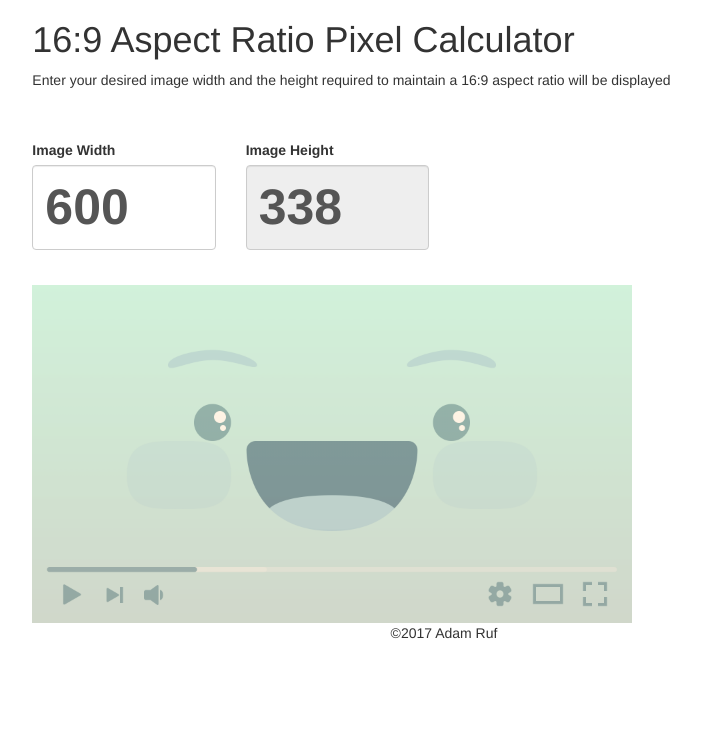
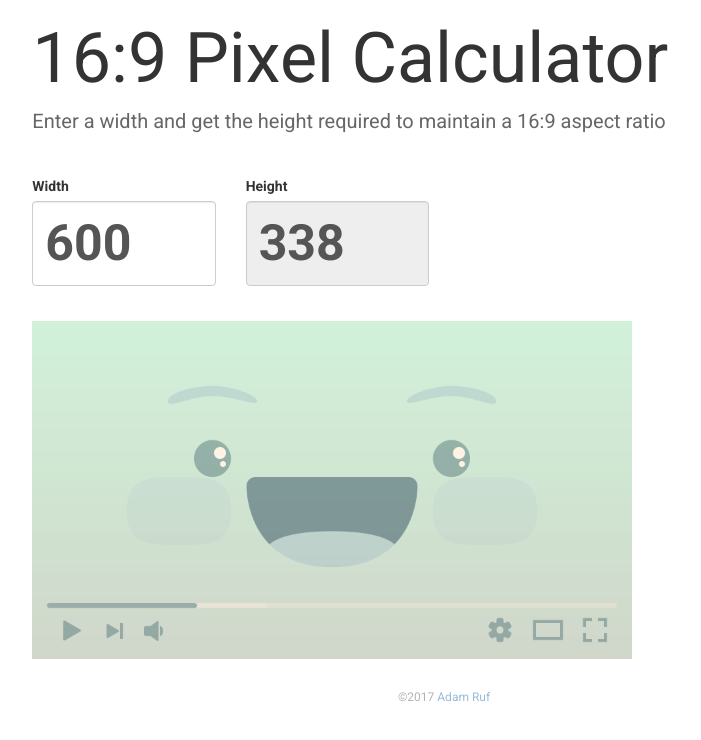
Before and after one commit to adamruf/aspect-ratio-pixel-calculator, a plain HTML site: page index.html in a window 1280 px wide. Shown: the whole page, without its empty margins (196-897 px from the left). Drawn offline with nearby package versions, Linux system fonts and the light colour scheme.

Commit message:
Added Roboto font, content improvements

```diff
--- a/index.html
+++ b/index.html
@@ -4,33 +4,59 @@
   <meta charset="UTF-8">
   <meta name="viewport" content="width=device-width, initial-scale=1.0">
   <meta http-equiv="X-UA-Compatible" content="ie=edge">
-  <title>16:9 Aspect Ratio Pixel Calculator</title>
+  <title>16:9 Pixel Calculator</title>
   <meta description="For any given width, find the height required to maintain a 16:9 aspect ratio.">
   <link href="https://maxcdn.bootstrapcdn.com/bootstrap/3.3.7/css/bootstrap.min.css" rel="stylesheet" integrity="sha384-BVYiiSIFeK1dGmJRAkycuHAHRg32OmUcww7on3RYdg4Va+PmSTsz/K68vbdEjh4u" crossorigin="anonymous">
   <link href="https://maxcdn.bootstrapcdn.com/font-awesome/4.7.0/css/font-awesome.min.css" rel="stylesheet" integrity="sha384-wvfXpqpZZVQGK6TAh5PVlGOfQNHSoD2xbE+QkPxCAFlNEevoEH3Sl0sibVcOQVnN" crossorigin="anonymous">
+  <link href="https://fonts.googleapis.com/css?family=Roboto:400,700" rel="stylesheet">
 
   <style>
+    body {
+      color: rgba(0,0,0,0.8);
+      font-family: Roboto, Helvetica Neue, Arial, sans-serif;
+    }
+
+    h1 {
+      font-size: 7rem;
+    }
+
+    p {
+      color: rgba(0,0,0,0.6);
+      font-size: 2rem;
+    }
+
     .form-control--lg {
-      font-size: 50px;
+      font-size: 5rem;
       font-weight: bold;
       height: auto;
     }
 
-    .mg-b-4 {
-      margin-bottom: 4rem;
+    .mg-b-3 {
+      margin-bottom: 3rem;
     }
 
     .mg-b-2 {
       margin-bottom: 2rem;
+    }
+
+    footer p {
+      font-size: 1.2rem;
+      opacity: 0.5;
+      transition: all 0.2s ease-in-out;
+    }
+
+    footer p:hover {
+      opacity: 1;
+      transition: all 0.2s ease-in-out;
     }
   </style>
 </head>
 <body>
   <div class="container-fluid">
     <div class="row">
-      <div class="col-md-8 col-md-offset-2 col-sm-offset-1 mg-b-4">
-        <h1>16:9 Aspect Ratio Pixel Calculator</h1>
-        <p>Enter your desired image width and the height required to maintain a 16:9 aspect ratio will be displayed</p>
+      <div class="col-md-8 col-md-offset-2 col-sm-offset-1 mg-b-3">
+        <h1>16:9 Pixel Calculator</h1>
+        <p>Enter a width and get the height required to maintain a 16:9 aspect ratio</p>
       </div>
     </div>
 
@@ -38,7 +64,7 @@
       <div class="row">
         <div class="col-md-2 col-md-offset-2 col-sm-3 col-sm-offset-1 col-xs-6">
           <div class="form-group">
-            <label for="imgWidth">Image Width</label>
+            <label for="imgWidth">Width</label>
             <input type="number" class="form-control form-control--lg" id="imgWidth" value="600" min="50" max="3840">
           </div>
         </div>
@@ -47,30 +73,30 @@
         </div> -->
         <div class="col-md-2 col-sm-3 col-xs-6">
           <div class="form-group">
-            <label for="imgHeight">Image Height</label>
+            <label for="imgHeight">Height</label>
             <input type="number" class="form-control  form-control--lg" id="imgHeight" readonly>
           </div>
         </div>
       </div>
     </form>
 
+
     <div class="row">
-      <div class="col-md-6 col-md-offset-2 col-sm-offset-1">
+      <div class="col-md-6 col-md-offset-2 col-sm-offset-1 mg-b-3">
         <!-- <label>Example Image <span class="muted"></span></label><br> -->
         <img src="img/example-image.png" alt="Example image" id="exampleImg" class="js-example-img">
       </div>
     </div>
 
-    <!-- <div class="js-img-outside-limits hide">
-      <p>An example image is only shown when <strong>Image Width</strong> is between 50 and 3840</p>
-    </div> -->
 
-    <div class="row">
-      <div class="col-md-12 text-center">
-        <p>&copy;2017 Adam Ruf</p>
+    <footer>
+      <div class="row">
+        <div class="col-md-12 text-center">
+          <p>&copy;2017 <a href="http://adamruf.com">Adam Ruf</a></p>
+        </div>
       </div>
     </div>
-  </div>
+  </footer>
 
   <script
     src="https://code.jquery.com/jquery-3.1.1.min.js"
@@ -88,16 +114,6 @@
 
         $('#imgHeight').val(valueHeight);
         $('.js-example-img').css('width',value + 'px').css('height',valueHeight +'px');
-
-        if (value < 50) {
-            $('.js-example-img').addClass('image--xs');
-        } else if (value > 50) {
-            $('.js-example-img').addClass('image--sm');
-        } else if (value > 1000) {
-            $('.js-example-img').addClass('image--lg');
-        } else if (value > 2000) {
-            $('.js-example-img').addClass('image--xxl');
-        } else $('.js-example-img').addClass('image--md');
       }).keyup();
     });
   </script>
```
Also changed, not shown: 1 other file.
